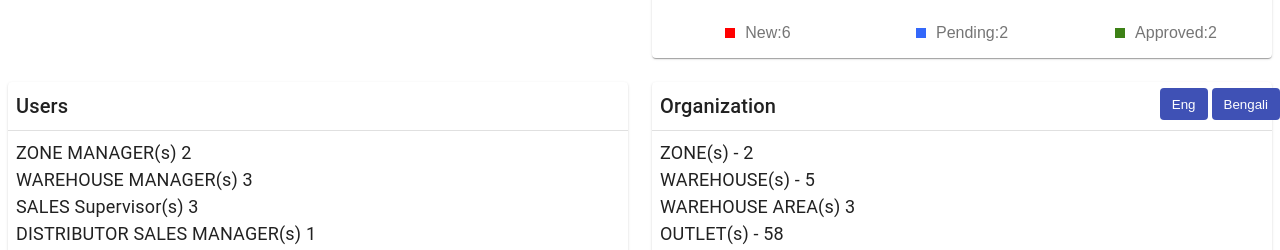
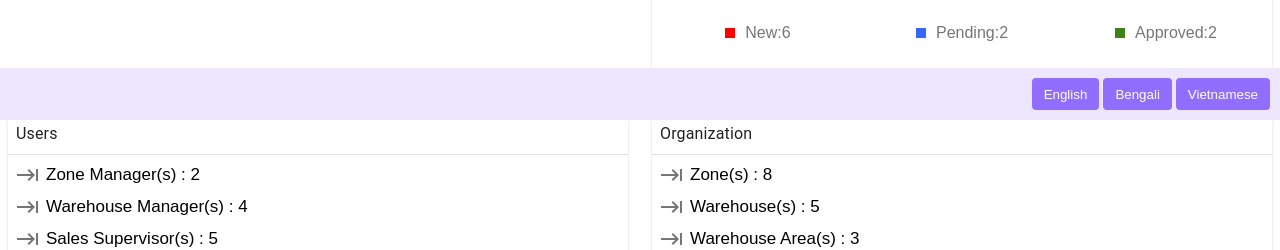
Before and after one commit to atulsh1983/language, a React (Create React App) app: page /home in a window 1280 px wide. Shown: the part 680-930 px from the top of the page. Built offline with nearby package versions, Linux system fonts and the light colour scheme; sample sign-in values are in the browser's storage; the HTML template or start-up script is replaced by a standard one.

Commit message:
changes for bottom

```diff
--- a/src/App.css
+++ b/src/App.css
@@ -3,7 +3,7 @@
 }
 
 .btn {
-  background-color: #3f51b5;
+  background-color: #916eff;
   color: #fff;
   border: 0px;
 height: 32px;
@@ -13,9 +13,14 @@ border-radius: 4px;
 }
 
 .btnWpr {
-  position: absolute;
+  position: fixed;
   bottom: 0;
   right: 0;
+  width: 100%;
+  background: #eee6ff;
+  padding: 10px;
+  display: flex;
+  justify-content: end;
 }
 .sidebar {
   height: 100%;
--- /dev/null
+++ b/src/components/LineList.js
@@ -0,0 +1,65 @@
+import React from 'react';
+import { makeStyles } from '@material-ui/core/styles';
+import List from '@material-ui/core/List';
+import ListItem from '@material-ui/core/ListItem';
+import ListItemAvatar from '@material-ui/core/ListItemAvatar';
+import ListItemText from '@material-ui/core/ListItemText';
+import Avatar from '@material-ui/core/Avatar';
+import Grid from '@material-ui/core/Grid';
+import KeyboardTabOutlinedIcon from '@material-ui/icons/KeyboardTabOutlined';
+
+const useStyles = makeStyles((theme) => ({
+  root: {
+    flexGrow: 1,
+    maxWidth: 752,
+  },
+  demo: {
+    backgroundColor: theme.palette.background.paper,
+  },
+  title: {
+    margin: theme.spacing(4, 0, 2),
+  },
+  setl:{
+    paddingTop:'2px',
+    paddingLeft:'6px',
+    fontSize:'17px',
+    color:'#000'
+  }
+}));
+
+
+
+export default function LineList(props) {
+  const classes = useStyles();
+  const [dense, setDense] = React.useState(false);
+  const [secondary, setSecondary] = React.useState(false);
+
+  return (
+    <div className={classes.root}>
+
+
+      <Grid container spacing={2}>
+        <Grid item xs={12} md={6}>
+
+          <div className={classes.demo}>
+
+            <div style={{'display':'flex'}}>
+              <KeyboardTabOutlinedIcon />
+              <div className={classes.setl}>{props.label} : {props.val}</div>
+            </div>
+
+
+
+
+
+
+
+
+          </div>
+        </Grid>
+
+
+      </Grid>
+    </div>
+  );
+}
--- a/src/i18n.js
+++ b/src/i18n.js
@@ -3,7 +3,6 @@ import { initReactI18next } from "react-i18next";
 
 const resources = {
   en: {
-
     translation: {
       "title": "Bizom Login",
       "keywords": {
@@ -27,23 +26,22 @@ const resources = {
         "name": "Bizom",
         "Logout": "Logout"
       },
-
       "userList": {
-        "zoneManager": "ZONE MANAGER(s)",
-        "whManager": "WAREHOUSE MANAGER(s)",
-        "salesSupervisor": "SALES Supervisor(s)",
-        "dsManager": "DISTRIBUTOR SALES MANAGER(s)",
-        "deliveryPerson": "DELIVERY PERSON(s)",
-        "salsman": "SALESMAN(s)"
+        "zoneManager": "Zone Manager(s)",
+        "whManager": "Warehouse Manager(s)",
+        "salesSupervisor": "Sales Supervisor(s)",
+        "dsManager": "Distributors Sales Manager",
+        "deliveryPerson": "Delivery Person(s)",
+        "salsman": "Salesman(s)"
       },
       "organizationList":
       {
-        "zones": "ZONE(s)",
-        "warehouse": "WAREHOUSE(s)",
-        "wsArea": "WAREHOUSE AREA(s)",
-        "outlet": "OUTLET(s)",
-        "distributor": "DISTRIBUTOR(s)",
-        "dsArea": "DISTRIBUTOR AREA(s)",
+        "zones": "Zone(s)",
+        "warehouse": "Warehouse(s)",
+        "wsArea": "Warehouse Area(s)",
+        "outlet": "Outlet(s)",
+        "distributor": "Distributor(s)",
+        "dsArea": "Distributor Area(s)",
       },
       "homePage": {
         "Orders": "Orders",
@@ -58,6 +56,11 @@ const resources = {
         "new": "New",
         "users": "Users",
         "organization": "Organization"
+      },
+      "language": {
+        "english": "English",
+        "bengali": "Bengali",
+        "vietnamese": "Vietnamese"
       }
     }
   },
@@ -84,17 +87,6 @@ const resources = {
         "UserName": "ব্যবহারকারীর নাম",
         "name": "Bizom",
         "Logout": "প্রস্থান"
-      },
-      "homePage": {
-        "Orders": "আদেশ",
-        "Recieved": "প্রাপ্ত",
-        "InProcess": "প্রক্রিয়াধীন",
-        "Completed": "সম্পন্ন",
-        "Pending": "বিচারাধীন",
-        "Invoices": "চালান",
-        "chartlabel": "বিক্রয় রিটার্ন",
-        "users": "ব্যবহারকারীদের",
-        "organization": "সংগঠন"
       },
       "userList": {
         "zoneManager": " জোন ম্যানেজার",
@@ -124,10 +116,79 @@ const resources = {
         "users": "ব্যবহারকারীদের",
         "claim": "দাবি",
         "approved": "অনুমোদিত",
-        "new": "নতুন"
-
+        "new": "নতুন",
+        "users": "ব্যবহারকারীদের",
+        "organization": "সংগঠন"
+      },
+      "language": {
+        "english": "ইংরেজি",
+        "bengali": "বাংলা",
+        "vietnamese": "ভিয়েতনামী"
       }
     }
+  },
+  vie: {
+    translation:{
+      "title": "Đăng nhập Bizom",
+      "keywords": {
+        "email": "Địa chỉ email",
+        "password": "Mật khẩu",
+      },
+      "btnText": {
+        "login": "Đăng nhập",
+        "addusers": "Thêm người dùng",
+        "manageusers": "Quản lý người dùng",
+        "manageOrg": "Quản lý tổ chức"
+      },
+      "links": {
+        "home": "Nhà",
+        "claim": "Tuyên bố mới",
+        "payment": "Thanh toán"
+      },
+      "navbar": {
+        "Home": "Nhà",
+        "UserName": "Tên tài khoản",
+        "name": "Bizom",
+        "Logout": "Đăng xuất"
+      },
+      "userList": {
+        "zoneManager": "Quản lý khu vực",
+        "whManager": "Quản lý kho",
+        "salesSupervisor": "Giám sát bán hàng",
+        "dsManager": "Giám đốc bán hàng của nhà phân phối",
+        "deliveryPerson": "Người giao hàng",
+        "salsman": "Người bán hàng"
+      },
+      "organizationList":
+      {
+        "zones": "Vùng",
+        "warehouse": "Kho",
+        "wsArea": "Khu vực kho",
+        "outlet": "Chỗ thoát",
+        "distributor": "Nhà phân phối",
+        "dsArea": "Khu vực nhà phân phối",
+      },
+      "homePage": {
+        "Orders": "Đơn hàng",
+        "Recieved": "Được nhận",
+        "InProcess": "Đang tiến hành",
+        "Completed": "Hoàn thành",
+        "Pending": "Chưa giải quyết",
+        "Invoices": "Hóa đơn",
+        "chartlabel": "Lợi nhuận bán hàng",
+        "claim": "Yêu cầu",
+        "approved": "Tán thành",
+        "new": "Mới mẻ",
+        "users": "Người dùng",
+        "organization": "Cơ quan"
+      },
+      "language": {
+        "english": "tiếng Anh",
+        "bengali": "Tiếng Bengali",
+        "vietnamese": "Tiếng Việt"
+      }
+    }
+
   }
 }
 
--- a/src/pages/HomePage.js
+++ b/src/pages/HomePage.js
@@ -7,6 +7,7 @@ import Demo from "../components/buttonUI/demo";
 import BarChart from '../components/BarChart';
 import PieChartUI from '../components/PieChartUI';
 import { Divider, Button } from '@material-ui/core';
+import LineList from '../components/LineList';
 
 const useStyles = makeStyles((theme) => ({
   root: {
@@ -86,7 +87,7 @@ export default function HomePage(props) {
 
 
   return (
-    <div className={classes.root}>
+    <div className={classes.root} style={{'marginBottom':'60px'}}>
       <Grid container spacing={3}>
         <Grid item xs={12} sm={6} >
           <Paper className={`${classes.paper} ${classes.backy}`}>
@@ -124,7 +125,7 @@ export default function HomePage(props) {
           <Paper className={`${classes.paper}`}>
             <Typography align="left" color="textPrimary">{t('homePage.claim')}</Typography>
             <PieChartUI />
-            <Grid container spacing={3} style={{'marginTop':'10px'}}>
+            <Grid container spacing={3} style={{'marginTop':'10px','marginBottom':'20px'}}>
               <Grid item xs style={{'display':'flex','justifyContent':'center'}}>
                   <div style={{'display':'flex'}}>
                     <div style={{'display':'flex','alignItems':'center'}}>
@@ -158,21 +159,22 @@ export default function HomePage(props) {
         <Grid item sm={12} xs={12} md={6}>
           <Paper className={`${classes.paper2}`}>
             <div className={classes.sCtnr}>
-              <Typography align="left" color="textPrimary" variant="h6">{t('homePage.users')}
+              <Typography align="left" color="textPrimary">{t('homePage.users')}
               </Typography>
             </div>
             <Divider />
+
             <div className={classes.sCtnr}>
-              <Typography align="left" color="textPrimary" className={classes.userText}> {t("userList.zoneManager")} 2</Typography>
-              <Typography align="left" color="textPrimary" className={classes.userText}> {t("userList.whManager")} 3</Typography>
-              <Typography align="left" color="textPrimary" className={classes.userText}> {t("userList.salesSupervisor")} 3</Typography>
-              <Typography align="left" color="textPrimary" className={classes.userText}> {t("userList.dsManager")} 1</Typography>
-              <Typography align="left" color="textPrimary" className={classes.userText}> {t("userList.deliveryPerson")} 1</Typography>
-              <Typography align="left" color="textPrimary" className={classes.userText}> {t("userList.salsman")} 7</Typography>
+              <div><LineList label={t("userList.zoneManager")} val={2}/></div>
+              <div><LineList label={t("userList.whManager")} val={4}/></div>
+              <div><LineList label={t("userList.salesSupervisor")} val={5}/></div>
+              <div><LineList label={t("userList.dsManager")} val={9}/></div>
+              <div><LineList label={t("userList.deliveryPerson")} val={5}/></div>
               <div className={classes.btnCtnr} >
                 <Button variant="contained" className={classes.btn}>{t("btnText.addusers")}</Button>
                 <Button variant="contained" className={classes.btn2}>{t("btnText.manageusers")}</Button>
               </div>
+
 
             </div>
           </Paper>
@@ -181,22 +183,27 @@ export default function HomePage(props) {
         <Grid item sm={12} xs={12} md={6}>
           <Paper className={`${classes.paper2}`}>
             <div className={classes.sCtnr}>
-              <Typography align="left" color="textPrimary" variant="h6">{t('homePage.organization')}
+              <Typography align="left" color="textPrimary" >{t('homePage.organization')}
               </Typography>
             </div>
             <Divider />
+
+
             <div className={classes.sCtnr}>
-              <Typography align="left" color="textPrimary" className={classes.userText}> {t("organizationList.zones")} - 2</Typography>
-              <Typography align="left" color="textPrimary" className={classes.userText}> {t("organizationList.warehouse")} - 5</Typography>
-              <Typography align="left" color="textPrimary" className={classes.userText}>  {t("organizationList.wsArea")}  3</Typography>
-              <Typography align="left" color="textPrimary" className={classes.userText}>  {t("organizationList.outlet")} - 58</Typography>
-              <Typography align="left" color="textPrimary" className={classes.userText}> {t("organizationList.distributor")} - 8</Typography>
-              <Typography align="left" color="textPrimary" className={classes.userText}> {t("organizationList.dsArea")} - 5 </Typography>
+              <div><LineList label={t("organizationList.zones")} val={8}/></div>
+              <div><LineList label={t("organizationList.warehouse")} val={5}/></div>
+              <div><LineList label={t("organizationList.wsArea")} val={3}/></div>
+              <div><LineList label={t("organizationList.outlet")} val={9}/></div>
+              <div><LineList label={t("organizationList.distributor")} val={5}/></div>
               <div className={classes.btnCtnr} >
-                <Button variant="contained" className={classes.btn}>{t("btnText.manageOrg")}</Button>
+              <Button variant="contained" className={classes.btn}>{t("btnText.manageOrg")}</Button>
               </div>
 
+
             </div>
+
+
+
           </Paper>
         </Grid>
 
--- a/src/router/index.js
+++ b/src/router/index.js
@@ -58,10 +58,13 @@ const RouterComponent = () => {
             </Router>
             <div className={'btnWpr'}>
                 <button onClick={() => changeLanguage('en')} className={'btn'}>
-                    {t('Eng')}
+                    {t('language.english')}
                 </button>
                 <button onClick={() => changeLanguage('fr')} className={'btn'}>
-                    {t('Bengali')}
+                {t('language.bengali')}
+                </button>
+                <button onClick={() => changeLanguage('vie')} className={'btn'}>
+                {t('language.vietnamese')}
                 </button>
             </div>
         </>
```
